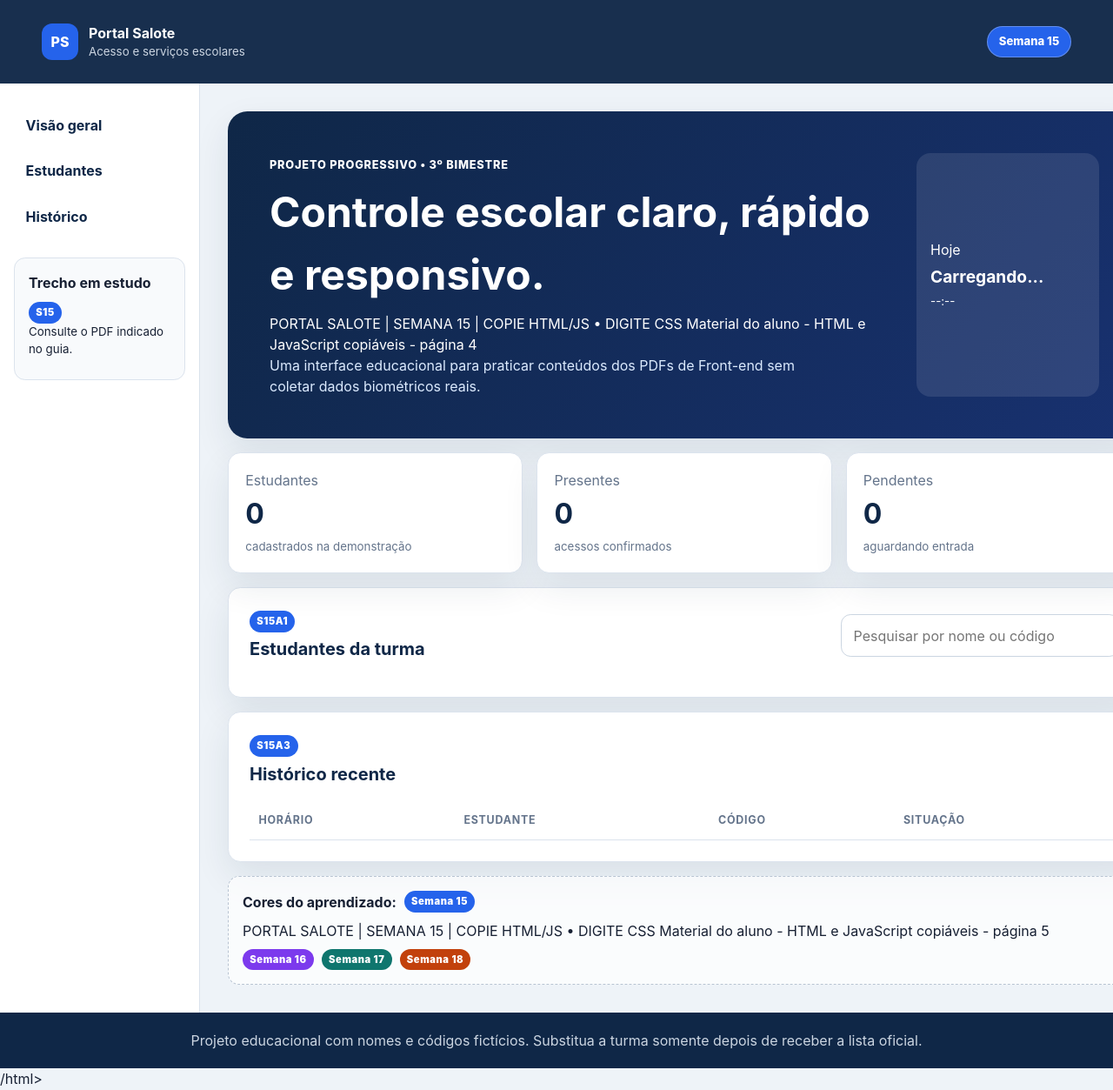
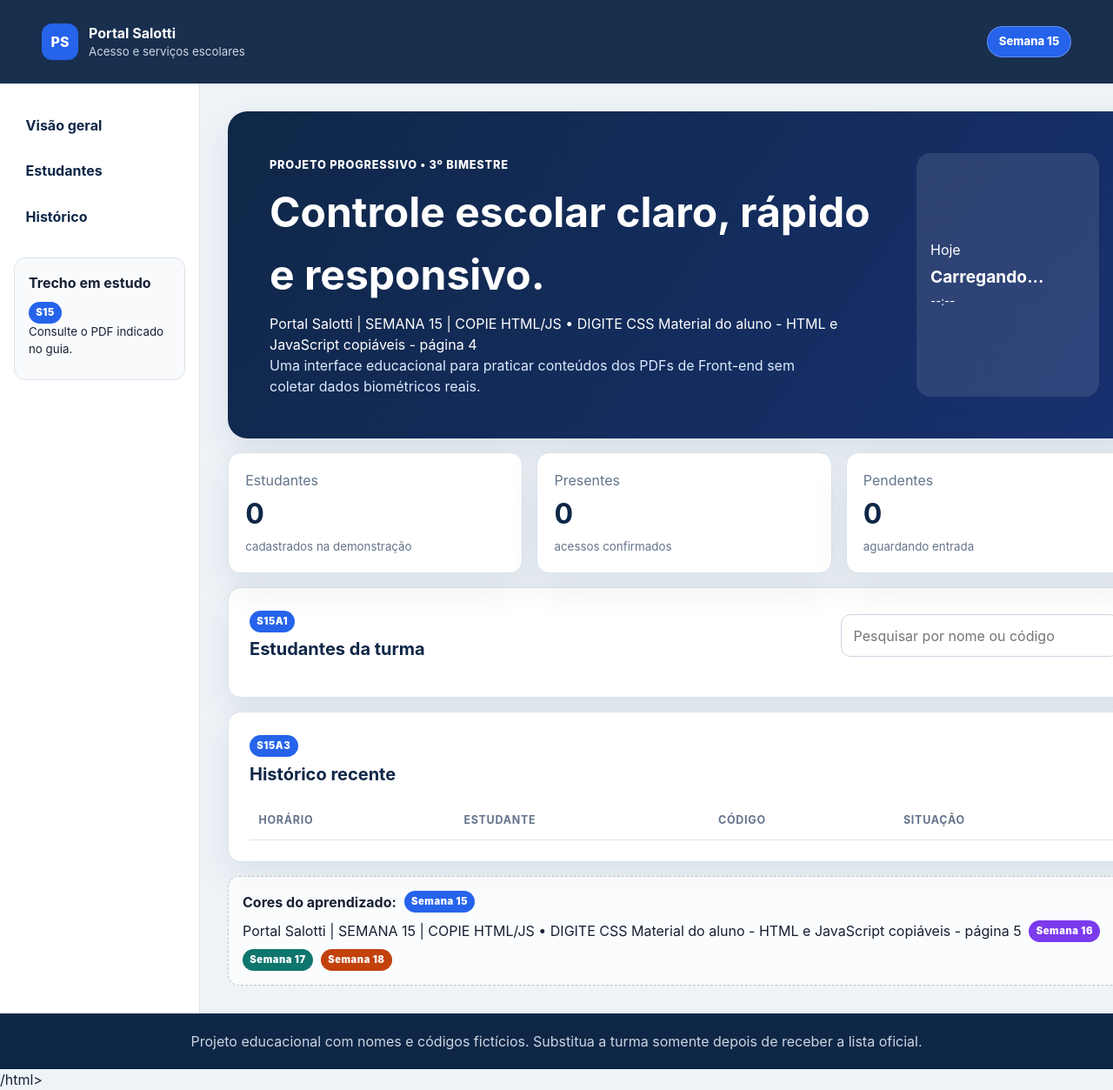
Before and after one commit to FelipeCsantos052008/Aula_Salotti_Portal, a plain HTML site: page Front-end/index.html in a window 1280 px wide. Shown: the top 1253 px of the page at 87% size. Drawn offline with Linux system fonts and the light colour scheme.

Commit message:
Corrigi a escrita Salotti

```diff
--- a/Front-end/index.html
+++ b/Front-end/index.html
@@ -4,8 +4,8 @@
 <head>
     <meta charset="UTF-8" />
     <meta name="viewport" content="width=device-width, initial-scale=1.0" />
-    <meta name="description" content="Portal Salote - projeto progressivo de Front-end" />
-    <title>Portal Salote | Semana 15</title>
+    <meta name="description" content="Portal Salotti - projeto progressivo de Front-end" />
+    <title>Portal Salotti | Semana 15</title>
     <link rel="stylesheet" href="style.css" />
 </head>
 
@@ -15,7 +15,7 @@
         <div class="brand">
             <span class="brand-mark" aria-hidden="true">PS</span>
             <div>
-                <strong>Portal Salote</strong><small>Acesso e serviços escolares</small>
+                <strong>Portal Salotti</strong><small>Acesso e serviços escolares</small>
             </div>
         </div>
         <span class="week-pill week-pill--s15">Semana 15</span>
@@ -37,7 +37,7 @@
                     <span class="eyebrow">Projeto progressivo • 3º bimestre</span>
                     <h1>Controle escolar claro, rápido e responsivo.</h1>
 
-                    PORTAL SALOTE | SEMANA 15 | COPIE HTML/JS • DIGITE CSS
+                    Portal Salotti | SEMANA 15 | COPIE HTML/JS • DIGITE CSS
 
                     Material do aluno - HTML e JavaScript copiáveis - página 4
 
@@ -103,7 +103,7 @@
                 <strong>Cores do aprendizado:</strong>
                 <span class="lesson-tag lesson-tag--s15">Semana 15</span>
 
-                PORTAL SALOTE | SEMANA 15 | COPIE HTML/JS • DIGITE CSS
+                Portal Salotti | SEMANA 15 | COPIE HTML/JS • DIGITE CSS
 
                 Material do aluno - HTML e JavaScript copiáveis - página 5
                 <span class="lesson-tag lesson-tag--s16">Semana 16</span>
```
